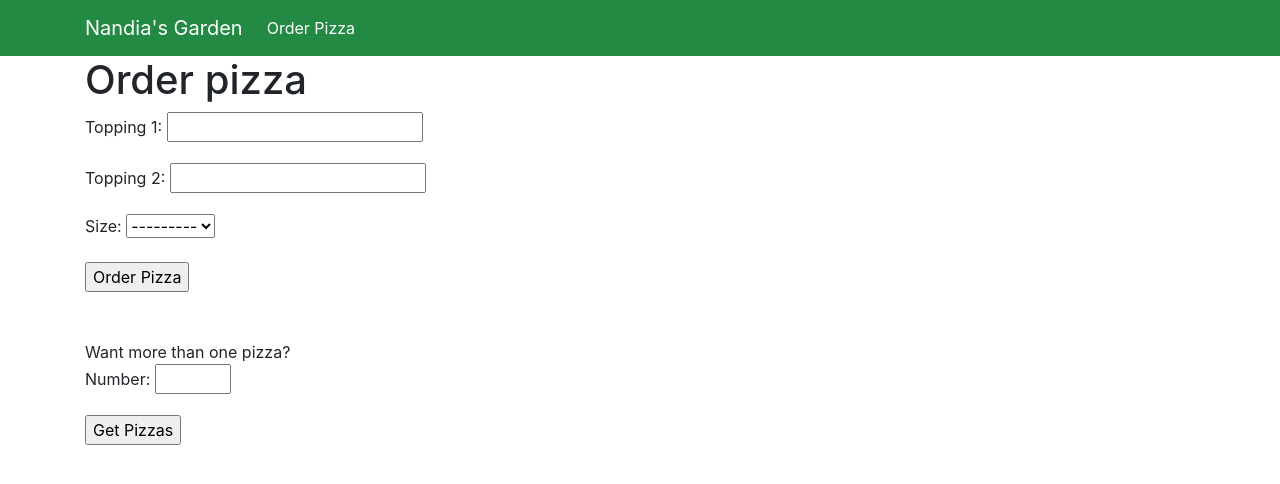
After one commit to asknksk/Pizza-Ordering-Website, a Django app: page /order/ in a window 1280 px wide. The commit adds this page. Shown: the top 484 px of the page. Run offline with Django 4.2, Linux system fonts and the light colour scheme; data that the repository does not hold is empty; some libraries are stand-ins or nearby versions.

Commit message:
orders added

```diff
--- a/pizza/templates/pizza/base.html
+++ b/pizza/templates/pizza/base.html
@@ -24,7 +24,7 @@
 
 <body>
     {% block body %}
-    {% endblock %}
+    {% endblock body %}
     <!-- Optional JavaScript -->
     <!-- jQuery first, then Popper.js, then Bootstrap JS -->
     <script src="https://code.jquery.com/jquery-3.3.1.slim.min.js" integrity="sha384-q8i/X+965DzO0rT7abK41JStQIAqVgRVzpbzo5smXKp4YfRvH+8abtTE1Pi6jizo" crossorigin="anonymous"></script>
--- a/pizza/templates/pizza/home.html
+++ b/pizza/templates/pizza/home.html
@@ -1,5 +1,5 @@
 {% extends 'pizza/base.html' %}
 {% block body %}
     {% load static %}
-    <img style="background-size: cover;" src="{% static 'nandiasgarden.jpg' %}" class="img-fluid" alt="Nandia's Garden">
+    <img style="background-size: cover;" src="{% static '/images/nandiasgarden.jpg' %}" class="img-fluid" alt="Nandia's Garden">
 {% endblock body %}
--- /dev/null
+++ b/pizza/templates/pizza/order.html
@@ -0,0 +1,42 @@
+{% extends 'pizza/base.html' %}
+{% block body %}
+<div class="container">
+    <h1>Order pizza</h1>
+    <div class="messages">
+        {% if messages %}
+        <div class="">
+            {% for message in messages %}
+            <p{% if message.tags %} class="text-center alert alert-{{message.tags }}" {% endif %}>
+                {% if message.level == DEFAULT_MESSAGE_LEVELS.ERROR %}Important:{%endif %}
+                {{ message }}
+                </p>
+            {% endfor %}
+
+        </div>
+        {% endif %}
+    </div>
+    <div style="text-align: center">
+        {% if created_pizza_pk %}
+        <button>
+            <a href="{% url 'edit_order' created_pizza_pk %}">
+            Edit YourOrder
+            </a>
+        </button>
+        <br>
+        {% endif %}
+    </div>
+    <div>
+        <form action="{% url 'order' %}" method="POST">
+            {% csrf_token %}
+            {{ pizzaform.as_p }}
+            <input type="submit" value="Order Pizza">
+        </form>
+        <br><br>
+        Want more than one pizza?
+        <form action="{% url 'pizzas' %}" , method="GET">
+            {{ multiple_form.as_p }}
+            <input type="submit" value="Get Pizzas">
+        </form>
+    </div>
+</div>
+{% endblock body%}
--- a/pizza/urls.py
+++ b/pizza/urls.py
@@ -1,6 +1,7 @@
-from .views import home
+from .views import home, order
 from django.urls import path
 
 urlpatterns = [
     path('', home, name="home"),
+    path('order/', order, name="order"),
 ]
--- a/pizza/views.py
+++ b/pizza/views.py
@@ -1,5 +1,56 @@
 from django.shortcuts import render
 
-# Create your views here.
+from .forms import MultiplePizzaForm, PizzaForm
+from django.contrib import messages
+from django.forms import formset_factory
+
 def home(request):
     return render(request, 'pizza/home.html')
+
+def order(request):
+    multiple_form = MultiplePizzaForm()
+
+    if request.method == 'POST':
+        filled_form = PizzaForm(request.POST)
+        if filled_form.is_valid():
+            created_pizza = filled_form.save()
+            created_pizza_pk = created_pizza.id
+
+            size = filled_form.cleaned_data.get('size')
+            topping1 = filled_form.cleaned_data.get('topping1')
+            topping2 = filled_form.cleaned_data.get('topping2')
+
+            messages.success(request, f'Thanks for ordering! Your {size} {topping1} and {topping2} pizza is on its way! ')
+
+            filled_form = PizzaForm()
+
+        else:
+            created_pizza_pk = None
+            messages.warning(request, 'Pizza order failed')
+
+        return render(request, 'pizza/order.html', {'created_pizza_pk':created_pizza_pk, 'pizzaform':filled_form, 'multiple_form':multiple_form})
+    else:
+        form = PizzaForm()
+        return render(request, 'pizza/order.html', {'pizzaform':form, 'multiple_form':multiple_form})
+
+def pizzas(request):
+    number_of_pizzas = 2
+    filled_multiple_pizza_form = MultiplePizzaForm(request.GET)
+    if filled_multiple_pizza_form.is_valid():
+        number_of_pizzas = filled_multiple_pizza_form.cleaned_data.get('number')
+    PizzaFormSet = formset_factory(PizzaForm, extra = number_of_pizzas)
+    formset = PizzaFormSet()
+
+    if request.method == 'POST':
+        filled_formset = PizzaFormSet(request.POST)
+        if filled_formset.is_valid():
+            for form in filled_formset:
+                form.save()
+            messages.success(request, 'Pizzas have been ordered')
+
+        else:
+            messages.warning(request, 'Order was not created, please try again')
+        return render(request, 'pizza/pizzas.html', {'formset':formset})
+
+    else:
+        return render(request, 'pizza/pizzas.html', {'formset':formset})
```
Also changed, not shown: pizza/static/images/nandiasgarden.jpg (added).
